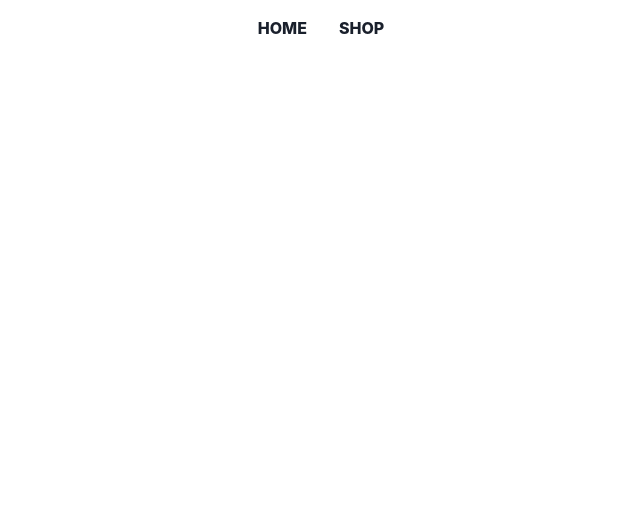
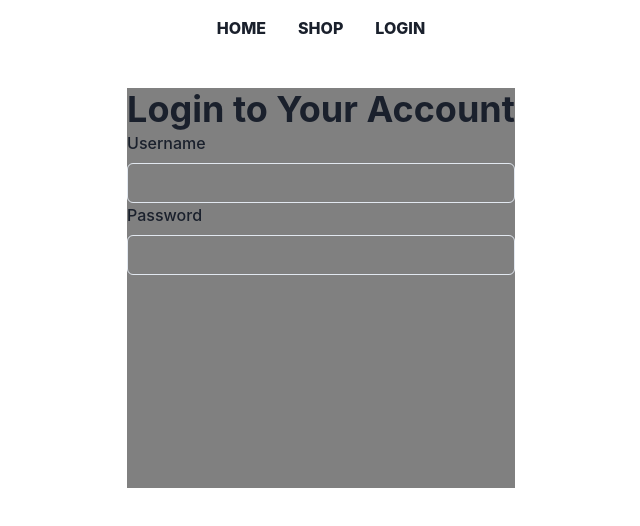
Before and after one commit to Alexxmao/poke-cms, a React (Create React App) app: page /login in a window 1280 px wide. Before the commit this address had no page. Shown: the top 526 px of the page, without its empty margins (319-959 px from the left). Built offline with nearby package versions, Linux system fonts and the light colour scheme.

Commit message:
added login framework and page

```diff
--- a/src/App.js
+++ b/src/App.js
@@ -3,6 +3,7 @@ import Header from "./components/Navbar";
 import { BrowserRouter as Router, Routes, Route } from "react-router-dom";
 import Home from "./pages/Home";
 import Shop from "./pages/Shop";
+import Login from "./pages/Login";
 
 function App() {
   return (
@@ -12,6 +13,7 @@ function App() {
     <Routes>
       <Route path="/" element={<Home/>}/>
       <Route path="/shop" element={<Shop/>}/>
+      <Route path="/login" element={<Login/>}/>
     </Routes>
     </Router>
    </ChakraProvider>
--- a/src/components/Navbar.js
+++ b/src/components/Navbar.js
@@ -46,7 +46,10 @@ const Header = () => {
                 <MenuItem>HOME</MenuItem>
               </ReactRouterLink>
               <ReactRouterLink to="/shop">
-                <MenuItem isLast>SHOP</MenuItem>
+                <MenuItem>SHOP</MenuItem>
+              </ReactRouterLink>
+              <ReactRouterLink to='/login'>
+                <MenuItem isLast>LOGIN</MenuItem>
               </ReactRouterLink>
             </Flex>
           </Box>
--- /dev/null
+++ b/src/pages/Login.js
@@ -0,0 +1,18 @@
+import { Flex, Box, Heading, FormControl, FormLabel, Input } from "@chakra-ui/react";
+
+export default function Login(){
+    return(
+        <Flex height='50vh' justifyContent='center'>
+            <Box bg='gray'>
+                <Heading>Login to Your Account</Heading>
+                <FormControl>
+                <FormLabel>Username</FormLabel>
+                <Input type="text" name="username"/>
+                <FormLabel>Password</FormLabel>
+                <Input type="password" name="password"/>
+            </FormControl>
+            </Box>
+        </Flex>
+
+    )
+}
```
